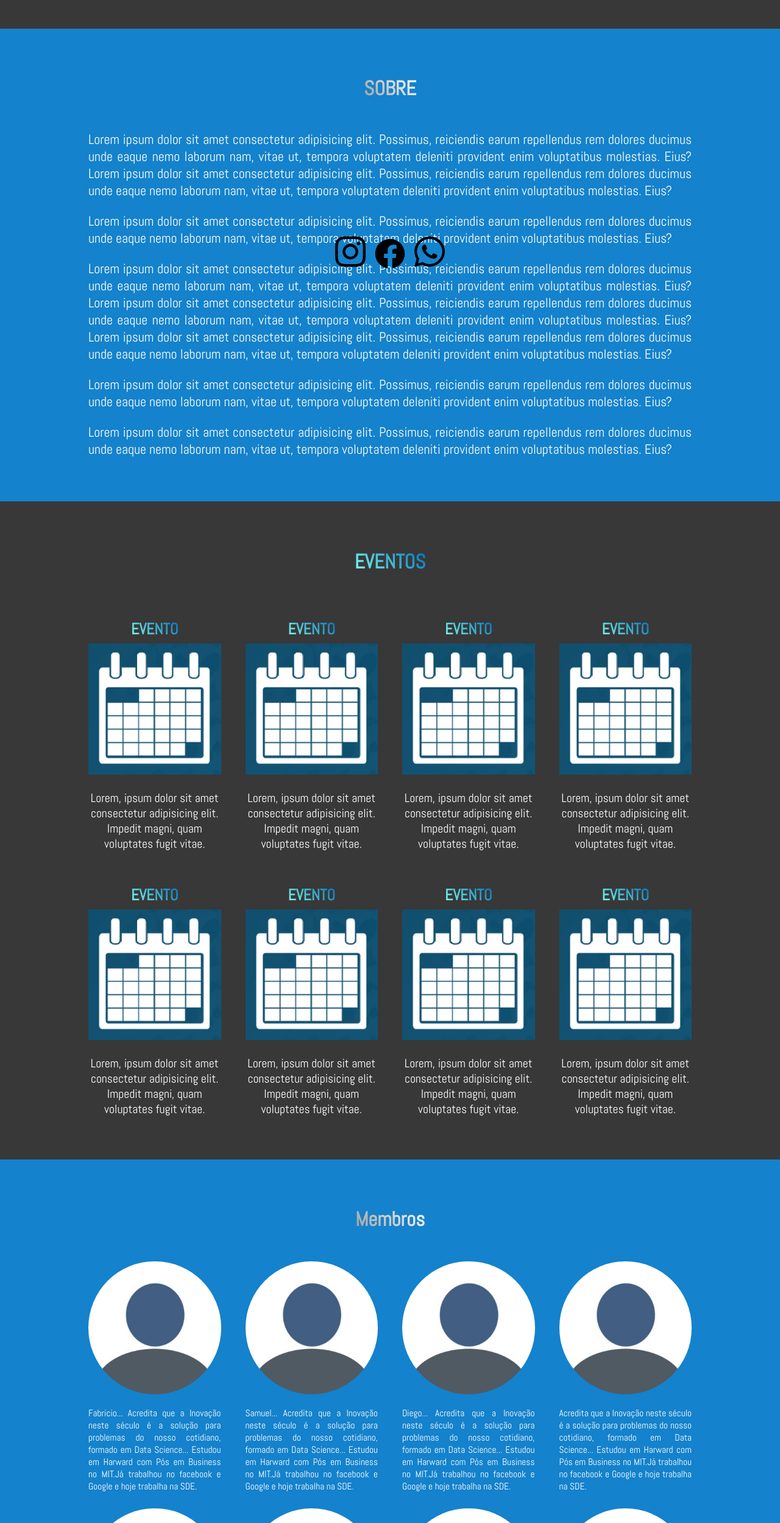
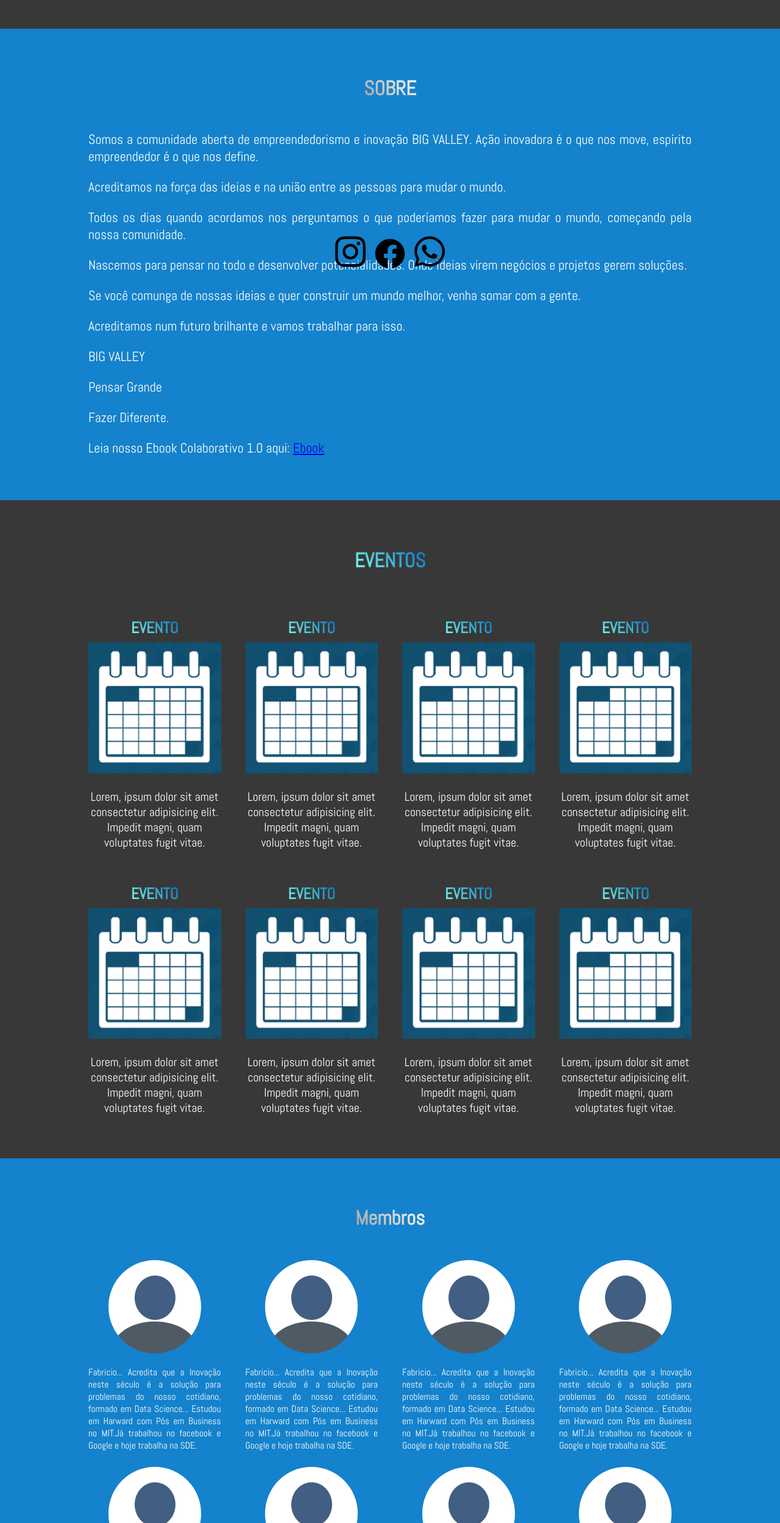
Before and after one commit to samuelteodoroferreira/BIGvalley, a plain HTML site: page index.html in a window 1280 px wide. Shown: the part 303-2800 px from the top of the page at 61% size. Drawn offline with Linux system fonts and the light colour scheme.

Commit message:
texto e fix na barra menu

```diff
--- a/index.html
+++ b/index.html
@@ -15,14 +15,14 @@
     <!--nav-->
     <nav>
         <div id="navegacao" class="total">
-            <input type="checkbox" class="liga">
+            <input id="checkbox" type="checkbox" class="liga">
             <div class="hamburger"></div>
             <div id="botoes">
-                <a href="#home">Home</a>
-                <a href="#eventos">Eventos</a>
-                <a href="#membros">Membros</a>
-                <a href="#startUps">StartUps</a>
-                <a href="#">Apoiadores</a>
+                <a onclick="document.getElementById('checkbox').checked = false" href="#home">Home</a>
+                <a onclick="document.getElementById('checkbox').checked = false" href="#eventos">Eventos</a>
+                <a onclick="document.getElementById('checkbox').checked = false" href="#membros">Membros</a>
+                <a onclick="document.getElementById('checkbox').checked = false" href="#startUps">StartUps</a>
+                <a onclick="document.getElementById('checkbox').checked = false" href="#">Apoiadores</a>
             </div>
         </div>
     </nav>
@@ -37,14 +37,17 @@
             <div class="centro margem-baixo">
                 <h2 class="gradiente-black">SOBRE</h2>
             </div>
-            <p>Lorem ipsum dolor sit amet consectetur adipisicing elit. Possimus, reiciendis earum repellendus rem dolores ducimus unde eaque nemo laborum nam, vitae ut, tempora voluptatem deleniti provident enim voluptatibus molestias. Eius? Lorem ipsum
-                dolor sit amet consectetur adipisicing elit. Possimus, reiciendis earum repellendus rem dolores ducimus unde eaque nemo laborum nam, vitae ut, tempora voluptatem deleniti provident enim voluptatibus molestias. Eius?</p>
-            <p>Lorem ipsum dolor sit amet consectetur adipisicing elit. Possimus, reiciendis earum repellendus rem dolores ducimus unde eaque nemo laborum nam, vitae ut, tempora voluptatem deleniti provident enim voluptatibus molestias. Eius?</p>
-            <p>Lorem ipsum dolor sit amet consectetur adipisicing elit. Possimus, reiciendis earum repellendus rem dolores ducimus unde eaque nemo laborum nam, vitae ut, tempora voluptatem deleniti provident enim voluptatibus molestias. Eius? Lorem ipsum
-                dolor sit amet consectetur adipisicing elit. Possimus, reiciendis earum repellendus rem dolores ducimus unde eaque nemo laborum nam, vitae ut, tempora voluptatem deleniti provident enim voluptatibus molestias. Eius? Lorem ipsum dolor sit
-                amet consectetur adipisicing elit. Possimus, reiciendis earum repellendus rem dolores ducimus unde eaque nemo laborum nam, vitae ut, tempora voluptatem deleniti provident enim voluptatibus molestias. Eius?</p>
-            <p>Lorem ipsum dolor sit amet consectetur adipisicing elit. Possimus, reiciendis earum repellendus rem dolores ducimus unde eaque nemo laborum nam, vitae ut, tempora voluptatem deleniti provident enim voluptatibus molestias. Eius?</p>
-            <p>Lorem ipsum dolor sit amet consectetur adipisicing elit. Possimus, reiciendis earum repellendus rem dolores ducimus unde eaque nemo laborum nam, vitae ut, tempora voluptatem deleniti provident enim voluptatibus molestias. Eius?</p>
+                <p>Somos a comunidade aberta de empreendedorismo e inovação BIG VALLEY.
+                    Ação inovadora é o que nos move, espírito empreendedor é o que nos define.</p>
+                <p>Acreditamos na força das ideias e na união entre as pessoas para mudar o mundo.</p>
+                <p>Todos os dias quando acordamos nos perguntamos o que poderíamos fazer para mudar o mundo, começando pela nossa comunidade.</p>
+                <p>Nascemos para pensar no todo e desenvolver potencialidades. Onde ideias virem negócios e projetos gerem soluções.</p>
+                <p>Se você comunga de nossas ideias e quer construir um mundo melhor, venha somar com a gente.</p>
+                <p>Acreditamos num futuro brilhante e vamos trabalhar para isso.</p>
+                <p>BIG VALLEY</p>
+                <p>Pensar Grande</p>
+                <p>Fazer Diferente.</p>
+                <p>Leia nosso Ebook Colaborativo 1.0 aqui: <a download href="assets/Ebook_Big_Valley_1.2.pdf">Ebook</a></p>
         </div>
     </div>
     <!--eventos-->
@@ -121,43 +124,58 @@
             </div>
             <div class="parent">
                 <div>
+                    <div id="profiles">
                         <a href=""><img width="100%" src="img/profile-placeholder.jpg" alt=""></a>
+                    </div>
                     <p>Fabricio... Acredita que a Inovação neste século é a solução para problemas do nosso cotidiano, formado em Data Science... Estudou em Harward com Pós em Business no MIT.Já trabalhou no facebook e Google e hoje trabalha na SDE.</p>
                 </div>
                 <div>
+                    <div id="profiles">
                         <a href=""><img width="100%" src="img/profile-placeholder.jpg" alt=""></a>
-                    <p>Samuel... Acredita que a Inovação neste século é a solução para problemas do nosso cotidiano, formado em Data Science... Estudou em Harward com Pós em Business no MIT.Já trabalhou no facebook e Google e hoje trabalha na SDE.</p>
+                    </div>
+                    <p>Fabricio... Acredita que a Inovação neste século é a solução para problemas do nosso cotidiano, formado em Data Science... Estudou em Harward com Pós em Business no MIT.Já trabalhou no facebook e Google e hoje trabalha na SDE.</p>
                 </div>
                 <div>
+                    <div id="profiles">
                         <a href=""><img width="100%" src="img/profile-placeholder.jpg" alt=""></a>
-                    <p>Diego... Acredita que a Inovação neste século é a solução para problemas do nosso cotidiano, formado em Data Science... Estudou em Harward com Pós em Business no MIT.Já trabalhou no facebook e Google e hoje trabalha na SDE.</p>
+                    </div>
+                    <p>Fabricio... Acredita que a Inovação neste século é a solução para problemas do nosso cotidiano, formado em Data Science... Estudou em Harward com Pós em Business no MIT.Já trabalhou no facebook e Google e hoje trabalha na SDE.</p>
                 </div>
                 <div>
+                    <div id="profiles">
                         <a href=""><img width="100%" src="img/profile-placeholder.jpg" alt=""></a>
-                    <p>Acredita que a Inovação neste século é a solução para problemas do nosso cotidiano, formado em Data Science... Estudou em Harward com Pós em Business no MIT.Já trabalhou no facebook e Google e hoje trabalha na SDE.</p>
+                    </div>
+                    <p>Fabricio... Acredita que a Inovação neste século é a solução para problemas do nosso cotidiano, formado em Data Science... Estudou em Harward com Pós em Business no MIT.Já trabalhou no facebook e Google e hoje trabalha na SDE.</p>
                 </div>
                 <div>
+                    <div id="profiles">
                         <a href=""><img width="100%" src="img/profile-placeholder.jpg" alt=""></a>
-                    <p>Acredita que a Inovação neste século é a solução para problemas do nosso cotidiano, formado em Data Science... Estudou em Harward com Pós em Business no MIT.Já trabalhou no facebook e Google e hoje trabalha na SDE.</p>
+                    </div>
+                    <p>Fabricio... Acredita que a Inovação neste século é a solução para problemas do nosso cotidiano, formado em Data Science... Estudou em Harward com Pós em Business no MIT.Já trabalhou no facebook e Google e hoje trabalha na SDE.</p>
                 </div>
                 <div>
+                    <div id="profiles">
                         <a href=""><img width="100%" src="img/profile-placeholder.jpg" alt=""></a>
-                    <p>Acredita que a Inovação neste século é a solução para problemas do nosso cotidiano, formado em Data Science... Estudou em Harward com Pós em Business no MIT.Já trabalhou no facebook e Google e hoje trabalha na SDE.</p>
+                    </div>
+                    <p>Fabricio... Acredita que a Inovação neste século é a solução para problemas do nosso cotidiano, formado em Data Science... Estudou em Harward com Pós em Business no MIT.Já trabalhou no facebook e Google e hoje trabalha na SDE.</p>
                 </div>
                 <div>
+                    <div id="profiles">
                         <a href=""><img width="100%" src="img/profile-placeholder.jpg" alt=""></a>
-                    <p>Acredita que a Inovação neste século é a solução para problemas do nosso cotidiano, formado em Data Science... Estudou em Harward com Pós em Business no MIT.Já trabalhou no facebook e Google e hoje trabalha na SDE.</p>
+                    </div>
+                    <p>Fabricio... Acredita que a Inovação neste século é a solução para problemas do nosso cotidiano, formado em Data Science... Estudou em Harward com Pós em Business no MIT.Já trabalhou no facebook e Google e hoje trabalha na SDE.</p>
                 </div>
                 <div>
+                    <div id="profiles">
                         <a href=""><img width="100%" src="img/profile-placeholder.jpg" alt=""></a>
-                    <p>Acredita que a Inovação neste século é a solução para problemas do nosso cotidiano, formado em Data Science... Estudou em Harward com Pós em Business no MIT.Já trabalhou no facebook e Google e hoje trabalha na SDE.</p>
+                    </div>
+                    <p>Fabricio... Acredita que a Inovação neste século é a solução para problemas do nosso cotidiano, formado em Data Science... Estudou em Harward com Pós em Business no MIT.Já trabalhou no facebook e Google e hoje trabalha na SDE.</p>
                 </div>
 
             </div>
             <div id="btn"><a href="">Faça Parte do Nosso Time!</a></div>
         </div>
     </div>
-
     <!--StartUps-->
     <div id="startUps" class="setor black">
         <div class="total">
@@ -186,13 +204,12 @@
         </div>
     </div>
 
-
     <!--icones-->
     <div class="animacao-cima animaDois" id="icone">
-        <a href="">
+        <a href="https://www.instagram.com/bigvalley.comunidade/">
             <svg xmlns="http://www.w3.org/2000/svg" viewBox="0 0 448 512"><! Font Awesome Pro 6.2.0 by @fontawesome - https://fontawesome.com License - https://fontawesome.com/license (Commercial License) Copyright 2022 Fonticons, Inc. --><path d="M224.1 141c-63.6 0-114.9 51.3-114.9 114.9s51.3 114.9 114.9 114.9S339 319.5 339 255.9 287.7 141 224.1 141zm0 189.6c-41.1 0-74.7-33.5-74.7-74.7s33.5-74.7 74.7-74.7 74.7 33.5 74.7 74.7-33.6 74.7-74.7 74.7zm146.4-194.3c0 14.9-12 26.8-26.8 26.8-14.9 0-26.8-12-26.8-26.8s12-26.8 26.8-26.8 26.8 12 26.8 26.8zm76.1 27.2c-1.7-35.9-9.9-67.7-36.2-93.9-26.2-26.2-58-34.4-93.9-36.2-37-2.1-147.9-2.1-184.9 0-35.8 1.7-67.6 9.9-93.9 36.1s-34.4 58-36.2 93.9c-2.1 37-2.1 147.9 0 184.9 1.7 35.9 9.9 67.7 36.2 93.9s58 34.4 93.9 36.2c37 2.1 147.9 2.1 184.9 0 35.9-1.7 67.7-9.9 93.9-36.2 26.2-26.2 34.4-58 36.2-93.9 2.1-37 2.1-147.8 0-184.8zM398.8 388c-7.8 19.6-22.9 34.7-42.6 42.6-29.5 11.7-99.5 9-132.1 9s-102.7 2.6-132.1-9c-19.6-7.8-34.7-22.9-42.6-42.6-11.7-29.5-9-99.5-9-132.1s-2.6-102.7 9-132.1c7.8-19.6 22.9-34.7 42.6-42.6 29.5-11.7 99.5-9 132.1-9s102.7-2.6 132.1 9c19.6 7.8 34.7 22.9 42.6 42.6 11.7 29.5 9 99.5 9 132.1s2.7 102.7-9 132.1z"/></svg>
         </a>
-        <a href="">
+        <a href="https://www.facebook.com/bigvalley.comunidade">
             <svg xmlns="http://www.w3.org/2000/svg" viewBox="0 0 512 512"><! Font Awesome Pro 6.2.0 by @fontawesome - https://fontawesome.com License - https://fontawesome.com/license (Commercial License) Copyright 2022 Fonticons, Inc. --><path d="M504 256C504 119 393 8 256 8S8 119 8 256c0 123.78 90.69 226.38 209.25 245V327.69h-63V256h63v-54.64c0-62.15 37-96.48 93.67-96.48 27.14 0 55.52 4.84 55.52 4.84v61h-31.28c-30.8 0-40.41 19.12-40.41 38.73V256h68.78l-11 71.69h-57.78V501C413.31 482.38 504 379.78 504 256z"/></svg>
         </a>
         <a href="">
--- a/style.css
+++ b/style.css
@@ -302,6 +302,9 @@ nav a:hover {
     transition: 0.5s;
 }
 
+
+/*humburger menu*/
+
 .hamburger{
     position: relative;
     width: 30px;
@@ -371,10 +374,10 @@ nav a:hover {
         transition: 0.4s;
         display: block;
         position: absolute;
-        right: -50%;
+        right: -55%;
         top: 0px;
         height: 400px;
-        border-bottom-left-radius: 10%;
+        border-bottom-left-radius: 20px;
         text-align: center;
         box-shadow: 0px 0px 10px var(--lightBlue);
     }
@@ -392,3 +395,14 @@ nav a:hover {
 #navegacao input:checked ~ #botoes{
     right: 0;
 }
+/* fotos dos membros */
+#profiles{
+    width: 70%;
+    margin: auto;
+}
+
+@media screen and (max-width: 500px){
+    #profiles{
+        width: 50%;
+    }
+}
```
Also changed, not shown: 1 other file. Lines whose indentation alone changed are shown as unchanged.
